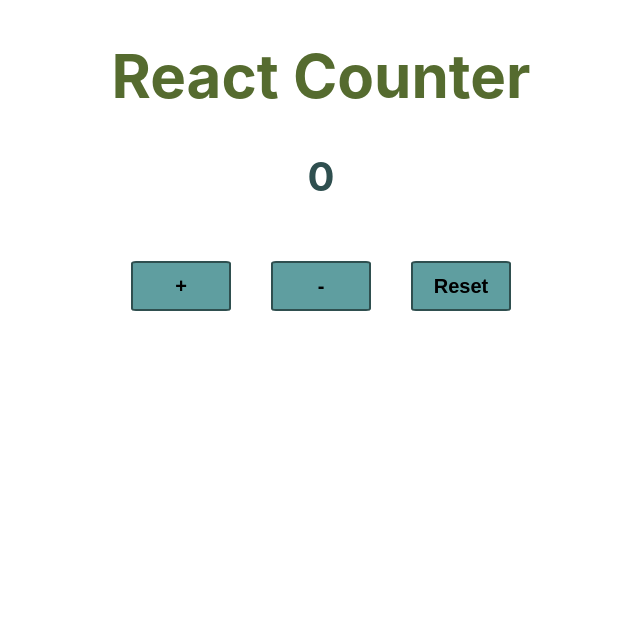
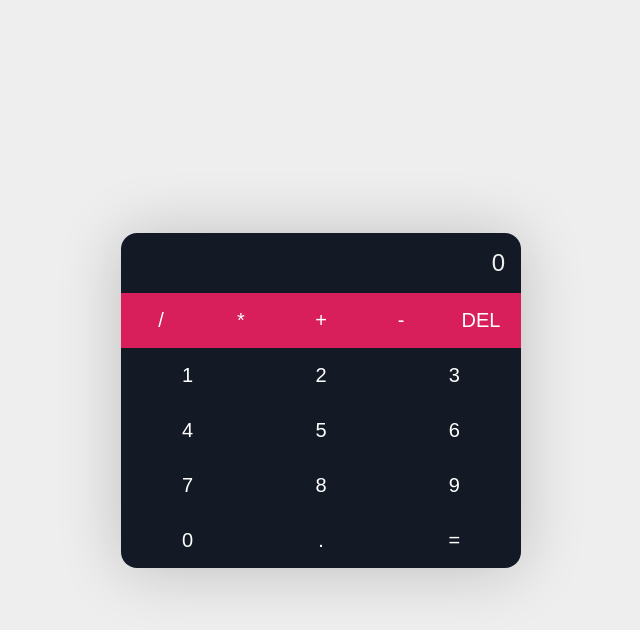
Before and after one commit to Kebets22/f1822, a React (Create React App) app: page / in a window 1280 px wide. Shown: the top 630 px of the page, without its empty margins (319-959 px from the left). Built offline with nearby package versions, Linux system fonts and the light colour scheme.

Commit message:
create Calcolator

```diff
--- a/src/components/App.tsx
+++ b/src/components/App.tsx
@@ -1,13 +1,12 @@
 import React from 'react';
 import './App.css';
-import ButtonState from './ButtonState/ButtonState';
+import Calculator from './Calculator/Calculator';
+
 
 function App() {
-  return (
-    <div className="App">
-      <ButtonState/>
-    </div>
-  );
-}
+  return(
+    <Calculator/>
+  )
+};
 
 export default App;
--- /dev/null
+++ b/src/components/Calculator/Calculator.css
@@ -0,0 +1,80 @@
+:root{
+    --primary: #d81e5b;
+    --secondary: #8c38ff;
+    --dark: #131a26;
+    --light: #eee;
+}
+
+*{
+    margin: 0;
+    padding: 0;
+    box-sizing: border-box;
+    font-family: 'Fira Sans', sans-serif;
+}
+ body{
+    background-color: var(--light);
+ }
+
+.App{
+    display: flex;
+    min-height: 100vh;
+    align-items: center;
+    justify-content: center;
+}
+
+.calculator {
+    width: 100%;
+    max-width: 400px;
+    background-color: #FFF;
+    border-radius: 16px;
+    overflow: hidden;
+    box-shadow: 0px 2px 64px rgba(0, 0, 0, 0.2);
+}
+
+.display{
+    padding: 16px;
+    text-align: right;
+    background-color: var(--dark);
+    color: var(--light);
+    font-size: 24px;
+    font-weight: 300;
+}
+
+.display span {
+    font-size: 14px;
+    color: #888;
+}
+
+button{
+    appearance: none;
+    border: none;
+    outline: none;
+    color: #FFF;
+    font-size: 20px;
+    padding: 16px;
+    cursor: pointer;
+    transition: 0.4s;
+}
+ button:hover{
+    opacity: 0.9;
+}
+.operators{
+    display: flex;
+}
+
+.operators button{
+    flex: 1 1 0%;
+    background-color: var(--primary);
+    font-size: 700;
+}
+
+.digits{
+    display: flex;
+    flex-wrap: wrap;
+}
+
+.digits button{
+    flex: 1 1 33.333%;
+    max-width: 33.333%;
+    background-color: var(--dark);
+}
--- /dev/null
+++ b/src/components/Calculator/Calculator.tsx
@@ -0,0 +1,71 @@
+/* eslint-disable no-mixed-operators */
+import React from 'react';
+import './Calculator.css';
+import { useState } from 'react';
+
+const Calculator = () => {
+    const [calc, setCalc] = useState("");
+    const [result, setResult] = useState("");
+
+    const ops = ['/', '*', '+', '-', '.'];
+    const updateCalc = (value: string) => {
+        if( ops.includes(value) && calc === '' ||  ops.includes(value) && ops.includes(calc.slice(-1))) return;
+        setCalc(calc + value);
+
+        if(!ops.includes(value)){
+            // eslint-disable-next-line no-eval
+            setResult(eval(calc + value).toString());
+        }
+    }
+        const createDigits = () =>{
+          const digits = [];
+
+          for(let i=1; i < 10; i++){
+            digits.push(
+              <button onClick={() => updateCalc(i.toString())} key={i}>{i}</button>
+            )
+          }
+          return digits;
+        }
+        const calculate = () =>{
+            // eslint-disable-next-line no-eval
+            setCalc(eval(calc).toString());
+        }
+
+        const deleteLast = () =>{
+            if(calc === ' '){
+                return;
+            }
+
+            const value = calc.slice(0, -1);
+
+            setCalc(value);
+        }
+        return (
+          <div className="App">
+            <div className='calculator'>
+                <div className='display'>
+                  {result ? <span>({result})</span> : ''}
+                   &nbsp;
+                  { calc || "0" }
+                </div>
+                <div className='operators'>
+                  <button onClick={() => updateCalc('/')}>/</button>
+                  <button onClick={() => updateCalc('*')}>*</button>
+                  <button onClick={() => updateCalc('+')}>+</button>
+                  <button onClick={() => updateCalc('-')}>-</button>
+
+                  <button onClick={deleteLast}>DEL</button>
+                </div>
+                <div className='digits'>
+                  { createDigits() }
+                  <button onClick={() => updateCalc('0')}>0</button>
+                  <button onClick={() => updateCalc('.')}>.</button>
+                  <button onClick={calculate}>=</button>
+                </div>
+            </div>
+          </div>
+        );
+      };
+
+export default Calculator;
```
